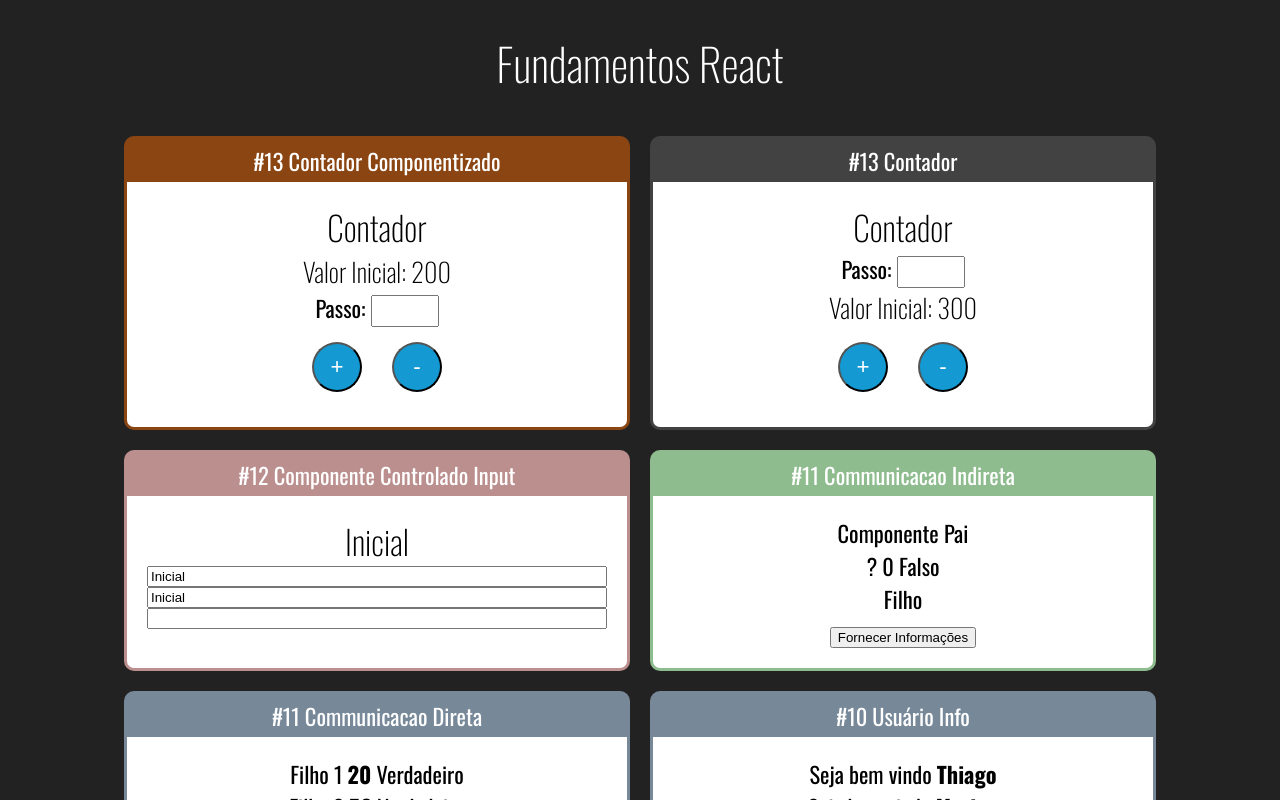
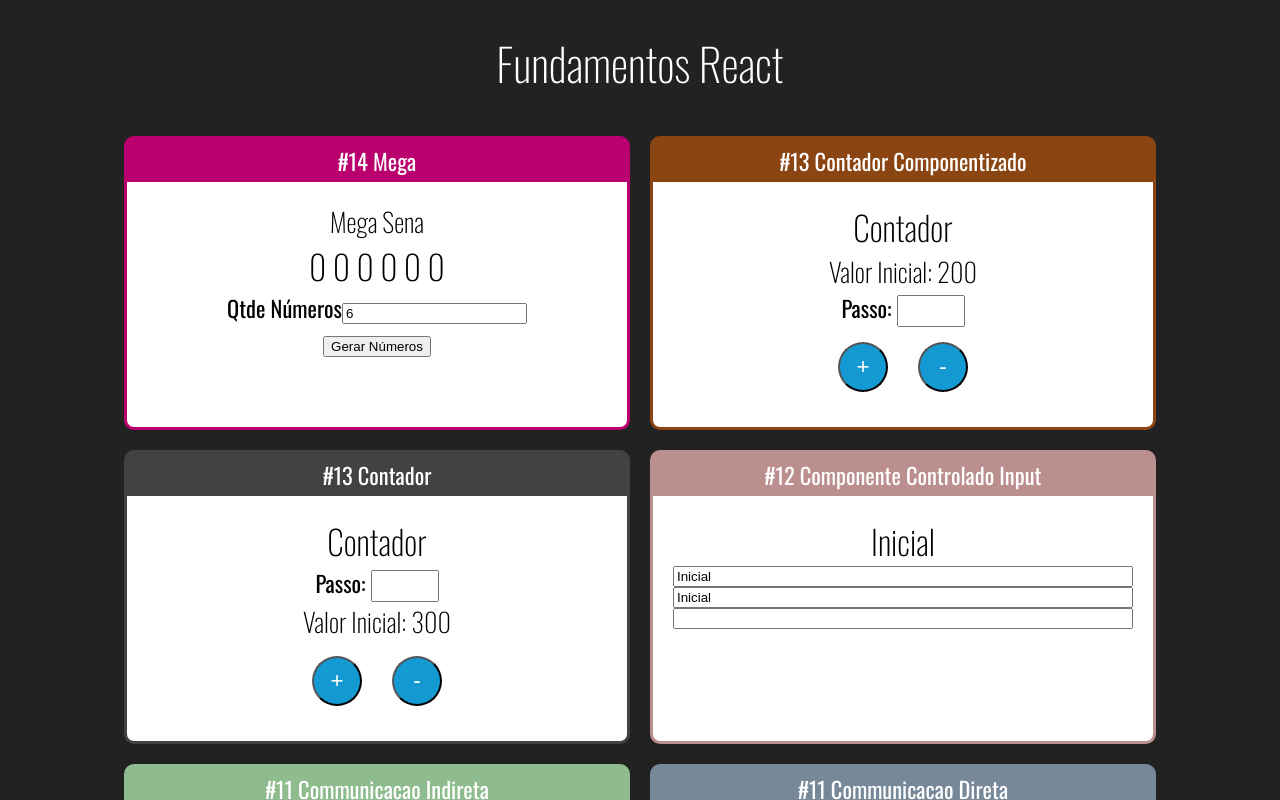
Before and after one commit to tavelars/curso-react, a React (Create React App) app in the folder fundamentos-react/: page / in a window 1280 px wide. Shown: the top 800 px of the page. Built offline with nearby package versions, Linux system fonts and the light colour scheme.

Commit message:
Componente Mega Sena

```diff
--- a/fundamentos-react/src/App.jsx
+++ b/fundamentos-react/src/App.jsx
@@ -19,6 +19,7 @@
 import Input from './components/formulario/Input';
 import Contador from './components/contador/Contador';
 import ContadorComponentizado from './components/contador/ContadorComponentizado';
+import Mega from './components/mega/Mega';
 
 export default function App(props) {
     return (
@@ -28,6 +29,10 @@
             <h1>Fundamentos React</h1>
 
             <div className="Cards">
+
+                 <Card titulo="#14 Mega" color="#B9006E">
+                    <Mega></Mega>
+                </Card>
 
                 <Card titulo="#13 Contador Componentizado" color="#8B4513">
                     <ContadorComponentizado numeroInicial={200} />
--- /dev/null
+++ b/fundamentos-react/src/components/mega/Mega.jsx
@@ -0,0 +1,41 @@
+import React, { useState } from "react";
+
+export default props => {
+
+    function gerarNumeroNaoContido(min, max, array) {
+        const aleatorio = parseInt(Math.random() * ((max + 1) - min)) + min
+        return array.includes(aleatorio) ? gerarNumeroNaoContido(min, max, array) : aleatorio
+    }
+
+    function gerarNumeros(qtde) {
+        const numeros = Array(qtde)
+            .fill(0)
+            .reduce((nums) => {
+                const novoNumero = gerarNumeroNaoContido(1, 60, nums)
+                return [...nums, novoNumero]
+            }, [])
+            .sort((n1, n2) => n1- n2)
+        return numeros
+    }
+
+    const [qtde, setQtde] = useState(props.qtde || 6)
+    const numerosIniciais = Array(props.qtde || 6).fill(0)
+    const [numeros, setNumeros] = useState(numerosIniciais)
+
+
+    return (
+        <div>
+            <h3>Mega Sena</h3>
+
+            <h2>{numeros.join(' ')}</h2>
+
+            <div>
+                <label>Qtde Números</label>
+                <input type="number" value={qtde} onChange={e => setQtde(+e.target.value)}/>
+            </div>
+
+            <button onClick={_ => setNumeros(gerarNumeros(qtde))}>Gerar Números</button>
+
+        </div>
+    )
+}
```
